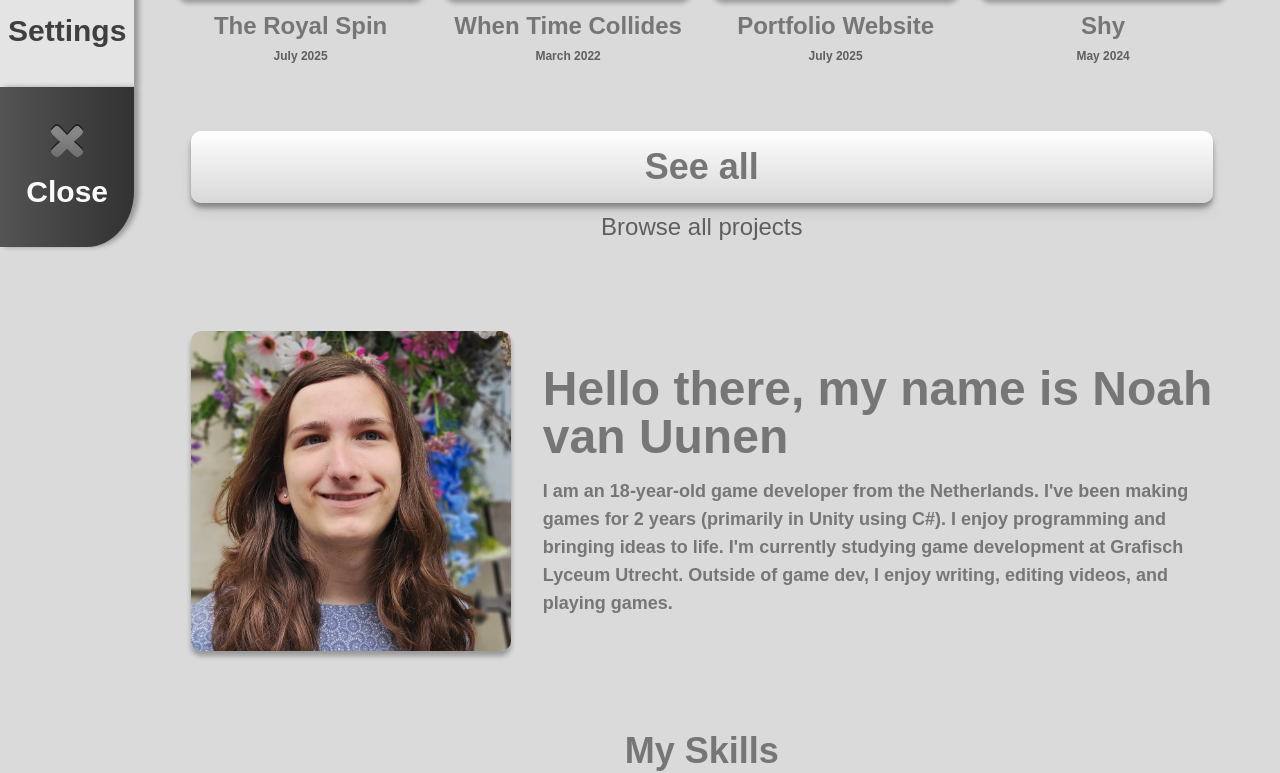
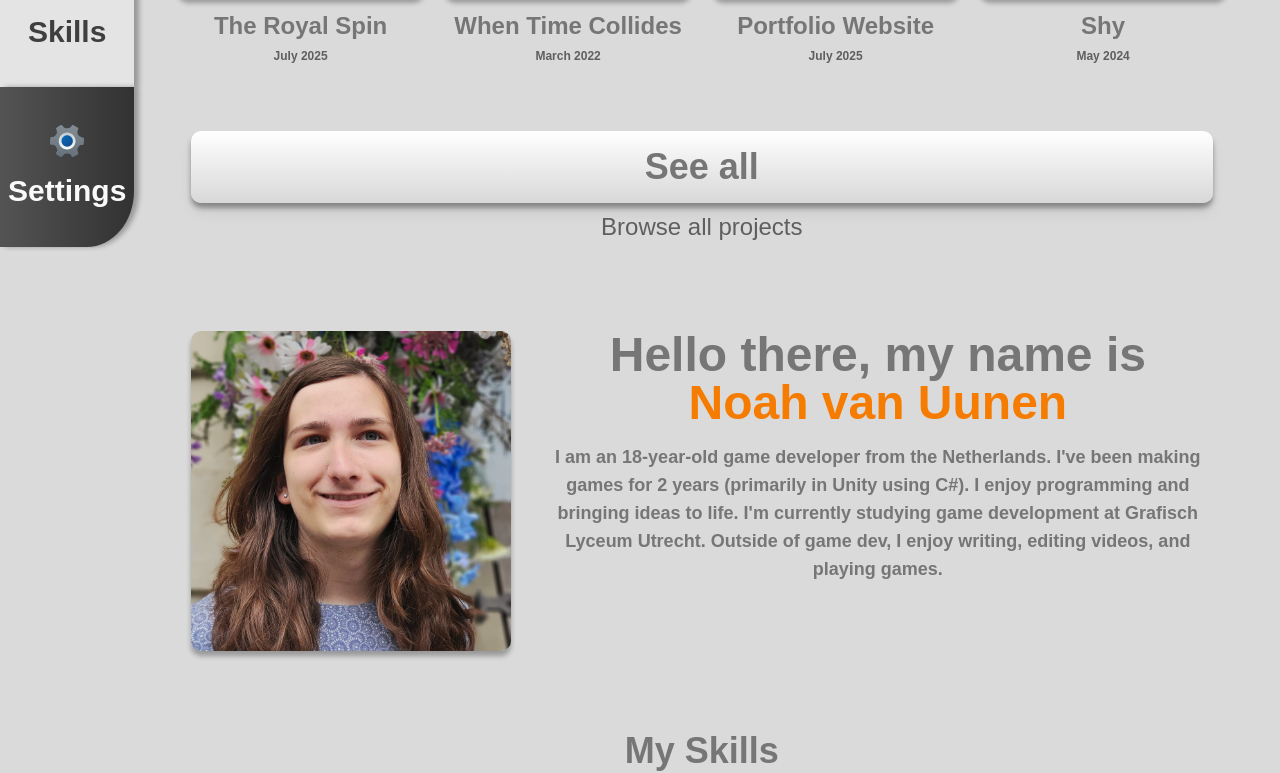
Before and after one commit to Linkerpink/linkerpink.github.io, a Next.js app in the folder linkerpink-portfolio/: page / in a window 1280 px wide. Shown: the part 553-1326 px from the top of the page. Built offline with nearby package versions, Linux system fonts and the light colour scheme.

Commit message:
style changes

```diff
--- a/linkerpink-portfolio/src/app/globals.css
+++ b/linkerpink-portfolio/src/app/globals.css
@@ -66,12 +66,12 @@ html.secret .interactable-object {
 
 .interactable-object:hover {
   @apply outline-[8px] animate-[pulse-outline_0.75s_infinite_alternate_linear];
-  animation: pulse-outline 0.75s infinite alternate linear;
+  animation: pulse-outline-orange 0.75s infinite alternate ease-in-out;
 }
 
 .custom-interactable-object:hover {
   @apply outline-[8px] animate-[pulse-outline_0.75s_infinite_alternate_linear];
-  animation: pulse-outline 0.75s infinite alternate linear;
+  animation: pulse-outline-orange 0.75s infinite alternate ease-in-out;
 }
 
 .banner-animate {
@@ -89,6 +89,15 @@ html.secret .interactable-object {
     }
     100% {
         outline-color: #09C6DB;
+    }
+}
+
+@keyframes pulse-outline-orange {
+    0% {
+      outline-color: #F57C00;
+    }
+    100% {
+      outline-color: #FFCC66;
     }
 }
 
--- a/linkerpink-portfolio/src/app/page.tsx
+++ b/linkerpink-portfolio/src/app/page.tsx
@@ -171,14 +171,15 @@ export default function Home() {
           </h1>
         </div>
 
+
+        {/* About Me */}
         <div
-          className={`flex flex-col md:flex-row items-center gap-8 mx-auto px-4 pt-20 transition-all duration-300 max-w-6xl ${
-            isExpanded ? "blur-sm" : ""
-          }`}
+          className={`flex flex-col md:flex-row items-center md:items-start gap-8 px-4 pt-20 max-w-6xl mx-auto transition-all duration-300 ${isExpanded ? "blur-sm" : ""
+            }`}
         >
           <div
             ref={thumbRef}
-            className="group w-80 h-80 relative flex-shrink-0 cursor-pointer"
+            className="group w-64 h-64 sm:w-72 sm:h-72 md:w-80 md:h-80 relative flex-shrink-0 cursor-pointer"
             onClick={openOverlay}
           >
             <Image
@@ -190,25 +191,26 @@ export default function Home() {
             />
           </div>
 
-          <div id="about-me" className="text-center md:text-left">
-            <h1 className="text-4xl md:text-5xl font-bold mb-4">
-              Hello there, my name is Noah van Uunen
+          <div id="about-me" className="text-center md:text-center">
+            <h1 className="text-3xl sm:text-4xl md:text-5xl font-bold mb-4">
+              Hello there, my name is
+              <p></p>
+              <span className="text-[#F57C00]"> Noah van Uunen</span>
             </h1>
-            <p className="text-lg">
-              I am an 18-year-old game developer from the Netherlands. I&apos;ve
-              been making games for 2 years (primarily in Unity using C#). I
-              enjoy programming and bringing ideas to life. I&apos;m currently
-              studying game development at Grafisch Lyceum Utrecht. Outside of
-              game dev, I enjoy writing, editing videos, and playing games.
-            </p>
+            <h3 className="text-base sm:text-lg">
+              I am an 18-year-old game developer from the Netherlands. I&apos;ve been
+              making games for 2 years (primarily in Unity using C#). I enjoy
+              programming and bringing ideas to life. I&apos;m currently studying game
+              development at Grafisch Lyceum Utrecht. Outside of game dev, I enjoy
+              writing, editing videos, and playing games.
+            </h3>
           </div>
         </div>
 
         <div
           id="skills"
-          className={`pt-20 px-4 transition-all duration-300 ${
-            isExpanded ? "blur-sm" : ""
-          }`}
+          className={`pt-20 px-4 transition-all duration-300 ${isExpanded ? "blur-sm" : ""
+            }`}
         >
           <h2 className="text-4xl font-bold mb-8 text-center">My Skills</h2>
           <div className="flex flex-wrap justify-center max-w-4xl mx-auto px-4">
@@ -220,9 +222,8 @@ export default function Home() {
 
         <div
           id="links"
-          className={`pt-20 px-4 transition-all duration-300 ${
-            isExpanded ? "blur-sm" : ""
-          }`}
+          className={`pt-20 px-4 transition-all duration-300 ${isExpanded ? "blur-sm" : ""
+            }`}
         >
           <h2 className="text-4xl font-bold mb-3 text-center">My links</h2>
           <div className="flex flex-wrap justify-center max-w-4xl mx-auto px-4">
--- a/linkerpink-portfolio/src/app/product-page.tsx
+++ /dev/null
@@ -1,7 +0,0 @@
-export default function Home() {
-  return (
-    <main className="min-h-screen relative">
-
-    </main>
-  );
-}
--- a/linkerpink-portfolio/src/app/projects/page.tsx
+++ b/linkerpink-portfolio/src/app/projects/page.tsx
@@ -23,7 +23,7 @@ export default function AllProjectsPage() {
       <div className="mb-8 flex flex-wrap gap-4 justify-center items-center">
         <label className="text-lg font-semibold">Sort by:</label>
         <select
-          className={`px-4 py-2 rounded-lg border shadow focus:outline-none transition-colors duration-200 ${theme === 'dark' ? 'bg-gray-800 text-gray-100 border-gray-700' : 'bg-white text-gray-900 border-gray-300'}`}
+          className={`px-4 py-2 rounded-lg shadow focus:outline-none ${theme === 'dark' ? 'bg-gray-800' : 'bg-white'}`}
           value={sortType}
           onChange={e => setSortType(e.target.value as typeof sortType)}
         >
--- a/linkerpink-portfolio/src/app/sidebar.tsx
+++ b/linkerpink-portfolio/src/app/sidebar.tsx
@@ -18,18 +18,18 @@ type SidebarItem = {
 
 const homepageSidebarItems: SidebarItem[] = [
   { href: '#home', img: '/images/eshop logo.png', alt: 'Home Icon', label: 'Home', offset: -80 },
+  { href: '/projects', img: '/images/vandringjorne horror.jpg', alt: 'Projects Icon', label: 'Projects'},
   { href: '#about-me', img: '/images/eng.png', alt: 'My Menu Icon', label: 'Profile', offset: -250 },
   { href: '#skills', img: '/images/itch.io logo.png', alt: 'Projects Icon', label: 'Skills', offset: 75 },
-  { href: '/settings', img: '/images/settings icon.svg', alt: 'Settings Icon', label: 'Settings' },
-  { href: 'close', img: '/images/wii u close icon.png', alt: 'Close Icon', label: 'Close', last: true, external: true },
+  { href: '/settings', img: '/images/settings icon.svg', alt: 'Settings Icon', label: 'Settings', last: true},
 ];
 
 const nonHomepageSidebarItems: SidebarItem[] = [
   { href: '/#home', img: '/images/eshop logo.png', alt: 'Home Icon', label: 'Home', anchor: 'home' },
+  { href: '/projects', img: '/images/vandringjorne horror.jpg', alt: 'Projects Icon', label: 'Projects'},
   { href: '/#about-me', img: '/images/eng.png', alt: 'My Menu Icon', label: 'Profile', anchor: 'about-me' },
   { href: '/#skills', img: '/images/itch.io logo.png', alt: 'Projects Icon', label: 'Skills', anchor: 'skills' },
-  { href: '/settings', img: '/images/settings icon.svg', alt: 'Settings Icon', label: 'Settings' },
-  { href: 'back', img: '/images/wii u close icon.png', alt: 'Back Icon', label: 'Back', last: true },
+  { href: '/settings', img: '/images/settings icon.svg', alt: 'Settings Icon', label: 'Settings', last: true},
 ];
 
 export default function Sidebar() {
@@ -40,16 +40,13 @@ export default function Sidebar() {
   const [isMobileMenuOpen, setIsMobileMenuOpen] = useState(false);
   const [circleScale, setCircleScale] = useState(1);
 
-  // Calculate scale for circle expanding from button top-left corner (4px padding + half button size)
   useEffect(() => {
     const updateScale = () => {
       const vw = window.innerWidth;
       const vh = window.innerHeight;
-      // Button center position approx (top-4 left-4 padding + 32px button width / 2)
       const buttonX = 4 + 32;
       const buttonY = 4 + 32;
 
-      // Calculate max distance from button center to any corner
       const distances = [
         Math.hypot(buttonX, buttonY), // top-left corner (button itself)
         Math.hypot(vw - buttonX, buttonY), // top-right
@@ -58,7 +55,6 @@ export default function Sidebar() {
       ];
       const maxDistance = Math.max(...distances);
 
-      // Base circle radius = half button width (32), scale needed to fill maxDistance
       setCircleScale(maxDistance / 32);
     };
 
```
